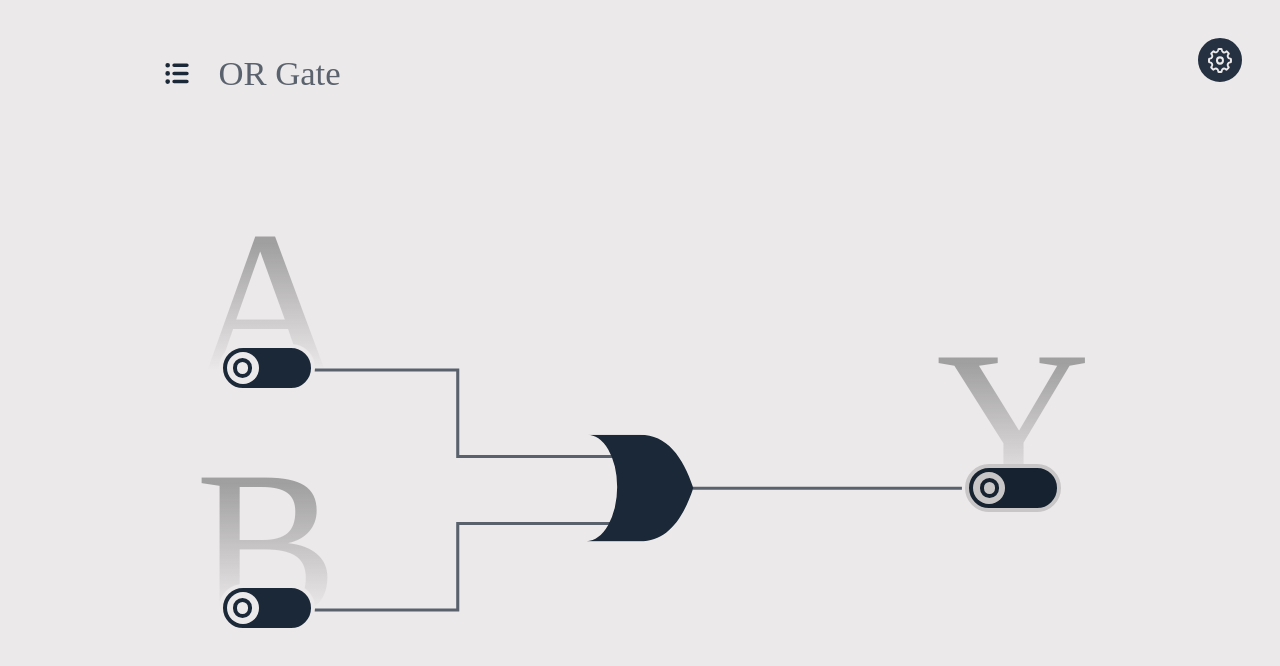
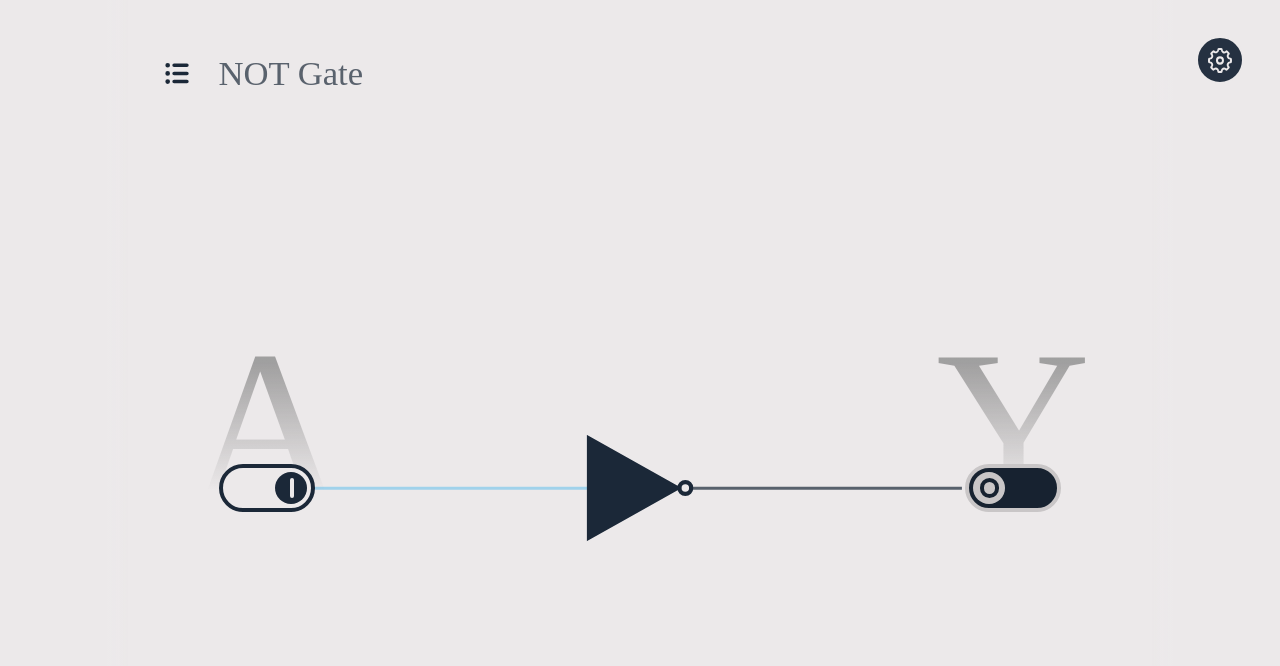
Before and after one commit to Rocy-June/Processor_Logic_Visualizer, a Vue app: page / in a window 1280 px wide. Shown: the top 666 px of the page. Built offline with nearby package versions, Linux system fonts and the light colour scheme; a web font is replaced by a local one.

Commit message:
feat(core): completed NotGatePage

```diff
--- a/src/App.vue
+++ b/src/App.vue
@@ -45,6 +45,13 @@
         @next-page="set_page({ step1: 2, step2: 1, step3: 2 })"
         style="z-index: 76"
       />
+      <NotGatePage
+        :key="7"
+        v-else-if="steps[0] === 2 && steps[1] === 1 && steps[2] === 2"
+        @menu-page="set_page({ step1: 1 })"
+        @next-page="set_page({ step1: 2, step2: 1, step3: 3 })"
+        style="z-index: 75"
+      />
     </transition>
   </div>
 </template>
@@ -62,10 +69,11 @@ import SwitchesPage from './pages/SwitchesPage.vue'
 import ClaudeShannonPage from './pages/ClaudeShannonPage.vue'
 import AndGatePage from './pages/AndGatePage.vue'
 import OrGatePage from './pages/OrGatePage.vue'
+import NotGatePage from './pages/NotGatePage.vue'
 
 const { locale } = useI18n()
 
-const steps = reactive([2, 1, 1])
+const steps = reactive([2, 1, 2])
 
 watch(
   () => steps,
--- /dev/null
+++ b/src/components/NotGate.vue
@@ -0,0 +1,49 @@
+<template>
+  <div :class="{ 'not-gate-box': true, active: y }">
+    <svg :width="size" :height="size" viewBox="0 0 100 100">
+      <path
+        class="not-gate-path"
+        d="m0 0v100l89-50zm85 50a1 1 0 0015 0 1 1 0 00-15 0zm4 0a1 1 0 017 0 1 1 0 01-7 0z"
+      />
+    </svg>
+  </div>
+</template>
+
+<script setup>
+import { watch } from 'vue'
+
+const props = defineProps({
+  size: {
+    type: String,
+  },
+  a: {
+    type: Boolean,
+    default: false,
+  },
+})
+
+const y = defineModel({ default: false })
+
+const input_changed = () => {
+  y.value = !props.a
+}
+
+watch(() => props.a, input_changed)
+</script>
+
+<style lang="less" scoped>
+.not-gate-box {
+  font-size: 0;
+
+  &.active {
+    .not-gate-path {
+      fill: var(--border-color);
+    }
+  }
+
+  .not-gate-path {
+    fill: var(--text-solid-color);
+    stroke: transparent;
+  }
+}
+</style>
--- a/src/i18n/chinese_simplified.json
+++ b/src/i18n/chinese_simplified.json
@@ -101,6 +101,11 @@
     "explain": "或门是指将两个开关并联起来，只要有一个开关启用，输出就会为 1。只有两个开关都关闭时，输出才会为 0。其逻辑关系表示为真值表如下：",
     "next_section": "下一章节"
   },
+  "not_gate_page": {
+    "title": "非门",
+    "explain": "非门是指输入与输出恰好相反，输入为 1 时，输出为 0，输入为 0 时，输出为 1。其逻辑关系表示为真值表如下：",
+    "next_section": "下一章节"
+  },
 
   "recommend_aspect_ratio_dialog": {
     "title": "非常抱歉...",
--- a/src/i18n/english.json
+++ b/src/i18n/english.json
@@ -101,6 +101,11 @@
     "explain": "An OR gate refers to connecting two switches in parallel, where the output will be 1 as long as at least one switch is turned on. The output will only be 0 when both switches are off. This logical relationship is represented by the following truth table:",
     "next_section": "Next section"
   },
+  "not_gate_page": {
+    "title": "NOT Gate",
+    "explain": "A NOT gate means that the output is the exact opposite of the input. When the input is 1, the output is 0, and when the input is 0, the output is 1. This logical relationship is represented by the following truth table:",
+    "next_section": "Next section"
+  },
 
   "recommend_aspect_ratio_dialog": {
     "title": "Sorry...",
--- /dev/null
+++ b/src/pages/NotGatePage.vue
@@ -0,0 +1,260 @@
+<template>
+  <div class="not-gate-page-box">
+    <h1 class="main-title">
+      <button type="button" class="menu-button" @click="emit('menu-page')">
+        <ColoredSVG :src="list_logo" :color="'var(--text-light)'" />
+      </button>
+      <span class="title-content">{{ $t('not_gate_page.title') }}</span>
+    </h1>
+
+    <transition name="slide-to-bottom">
+      <div class="explain" v-if="handled">
+        <div class="explain-text">{{ $t('not_gate_page.explain') }}</div>
+        <div class="explain-truth-table-box">
+          <table>
+            <thead>
+              <tr>
+                <th>A</th>
+                <th>Y</th>
+              </tr>
+            </thead>
+            <tbody>
+              <tr>
+                <td class="true">1</td>
+                <td class="false">0</td>
+              </tr>
+              <tr>
+                <td class="false">0</td>
+                <td class="true">1</td>
+              </tr>
+            </tbody>
+          </table>
+        </div>
+      </div>
+    </transition>
+
+    <div :class="{ 'handle-box': true, handled: handled }">
+      <div class="background-text a">A</div>
+      <SwitchButton class="switch a" :size="'4.5cqw'" v-model="switch_a" />
+      <LogicWire
+        class="wire-front"
+        :width="555"
+        :height="500"
+        :delay="200"
+        :prop_in="switch_a"
+        v-model="wire_a"
+      >
+        <path d="m215 250h320" />
+        <circle r="5" fill="var(--border-color)" style="offset-path: path('m55 250h280')" />
+      </LogicWire>
+      <NotGate class="gate" :size="'10cqw'" :a="wire_a" :b="wire_b" v-model="wire_y" />
+      <LogicWire
+        class="wire-back"
+        :width="555"
+        :height="500"
+        :delay="200"
+        :prop_in="wire_y"
+        v-model="switch_y"
+      >
+        <path d="m55 250h280" />
+        <circle r="5" fill="var(--border-color)" style="offset-path: path('m55 250h280')" />
+      </LogicWire>
+      <div class="background-text y">Y</div>
+      <SwitchButton class="switch y" :size="'4.5cqw'" v-model="switch_y" :disabled="true" />
+    </div>
+
+    <transition name="slide-to-left">
+      <MainHandleButton class="next" v-if="handled" @click="next_page">
+        {{ $t('or_gate_page.next_section') }}
+      </MainHandleButton>
+    </transition>
+  </div>
+</template>
+
+<script setup>
+import { nextTick, ref, watch } from 'vue'
+
+import ColoredSVG from '@/components/ColoredSVG.vue'
+import SwitchButton from '@/components/SwitchButton.vue'
+import LogicWire from '@/components/LogicWire.vue'
+import NotGate from '@/components/NotGate.vue'
+import MainHandleButton from '@/components/MainHandleButton.vue'
+
+import list_logo from '@/assets/list.svg'
+
+const emit = defineEmits(['menu-page', 'next-page'])
+
+const switch_a = ref(true)
+const switch_y = ref(false)
+
+const wire_a = ref(true)
+const wire_y = ref(false)
+
+const handled = ref(false)
+
+watch(switch_y, () => {
+  if (switch_y.value) {
+    handled.value = true
+  }
+
+  console.log(handled.value)
+})
+
+const next_page = () => {
+  nextTick(() => {
+    emit('next-page')
+  })
+}
+</script>
+
+<style lang="less" scoped>
+.not-gate-page-box {
+  padding: 2em;
+  font-size: 2.17cqw;
+
+  .explain {
+    font-size: 2cqw;
+
+    .explain-truth-table-box {
+      text-align: center;
+
+      table {
+        margin: auto;
+        border-collapse: collapse;
+
+        td,
+        th {
+          padding: 0.15em 2em;
+          border: 0.2cqw solid var(--border-color);
+          background-color: var(--primary-gray);
+
+          &.true {
+            background-color: #adeba0;
+          }
+
+          &.false {
+            background-color: #ebb0a0;
+          }
+        }
+      }
+    }
+  }
+
+  .handle-box {
+    position: absolute;
+    bottom: 15cqh;
+    left: 0;
+    right: 0;
+    width: 100cqw;
+    height: 60cqh;
+    overflow: hidden;
+    transition: all 0.3s;
+
+    &.handled {
+      bottom: 6cqh;
+    }
+
+    .background-text {
+      position: absolute;
+      font-size: 20cqw;
+      top: -40%;
+      left: 50%;
+      z-index: 2;
+
+      &.a {
+        top: 25%;
+        left: 15%;
+      }
+      &.y {
+        top: 25%;
+        left: 85%;
+      }
+    }
+
+    .switch,
+    .gate {
+      position: absolute;
+      transform: translate(-50%, -50%);
+      z-index: 3;
+
+      &.a {
+        top: 60%;
+        left: 15%;
+      }
+      &.y {
+        top: 60%;
+        left: 85%;
+      }
+    }
+
+    .wire-front {
+      position: absolute;
+      top: 10%;
+      width: 50%;
+      left: 0;
+      height: 100%;
+    }
+
+    .wire-back {
+      position: absolute;
+      top: 10%;
+      width: 50%;
+      right: 0;
+      height: 100%;
+    }
+
+    .gate {
+      top: 60%;
+      left: 50%;
+    }
+  }
+
+  .next {
+    position: absolute;
+    right: 2em;
+    bottom: 2em;
+  }
+}
+
+.slide-to-bottom-enter-active,
+.slide-to-bottom-leave-active {
+  transition: all 0.3s;
+}
+.slide-to-bottom-enter-from {
+  transform: translateY(-50%);
+  opacity: 0;
+}
+.slide-to-bottom-enter-to {
+  transform: translateY(0);
+  opacity: 1;
+}
+.slide-to-bottom-leave-from {
+  transform: translateY(0);
+  opacity: 1;
+}
+.slide-to-bottom-leave-to {
+  transform: translateY(-50%);
+  opacity: 0;
+}
+
+.slide-to-left-enter-active,
+.slide-to-left-leave-active {
+  transition: all 0.3s;
+}
+.slide-to-left-enter-from {
+  transform: translateX(50%);
+  opacity: 0;
+}
+.slide-to-left-enter-to {
+  transform: translateX(0);
+  opacity: 1;
+}
+.slide-to-left-leave-from {
+  transform: translateX(0);
+  opacity: 1;
+}
+.slide-to-left-leave-to {
+  transform: translateX(50%);
+  opacity: 0;
+}
+</style>
```
